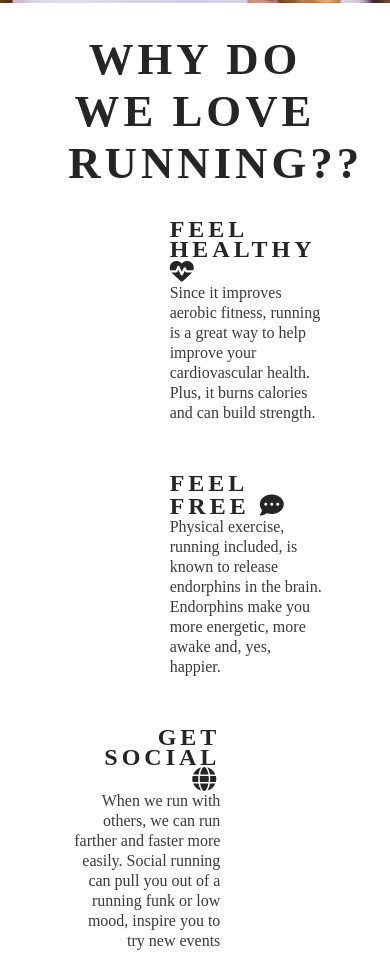
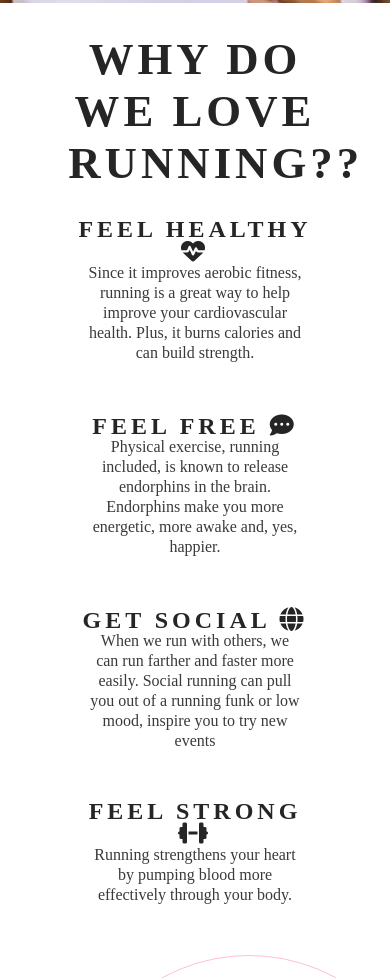
Before and after one commit to siobhain/love-running, a plain HTML site: page index.html in a window 390 px wide. Shown: the part 792-1770 px from the top of the page. Drawn offline with nearby package versions, Linux system fonts and the light colour scheme.

Commit message:
include club ethos section in mobile bp at 950px

```diff
--- a/assets/css/style.css
+++ b/assets/css/style.css
@@ -300,7 +300,33 @@ footer {
         margin-bottom: 20px;
         line-height: 25px;
      }
-}
+
+     #cover-text {
+        left: 10px; /*align to left edge*/
+     }
+
+     #club-ethos {
+        width: 90%  /*gives 5% spacing on either side when on mobile */
+        height: 1200px;
+        margin: 0 auto; /* center the whole section */
+     }
+
+     .left-about-heading,
+     .right-about-heading {
+        width: inherit;
+     }
+
+     .left-about-heading h2,
+     .right-about-heading h2 {
+        width: 100%;
+        text-align: center;
+     }
+
+   .left-about-heading p,
+    .right-about-heading p {
+        text-align: center;
+        padding: 0 20px;
+    }
 
 
 @media
```
